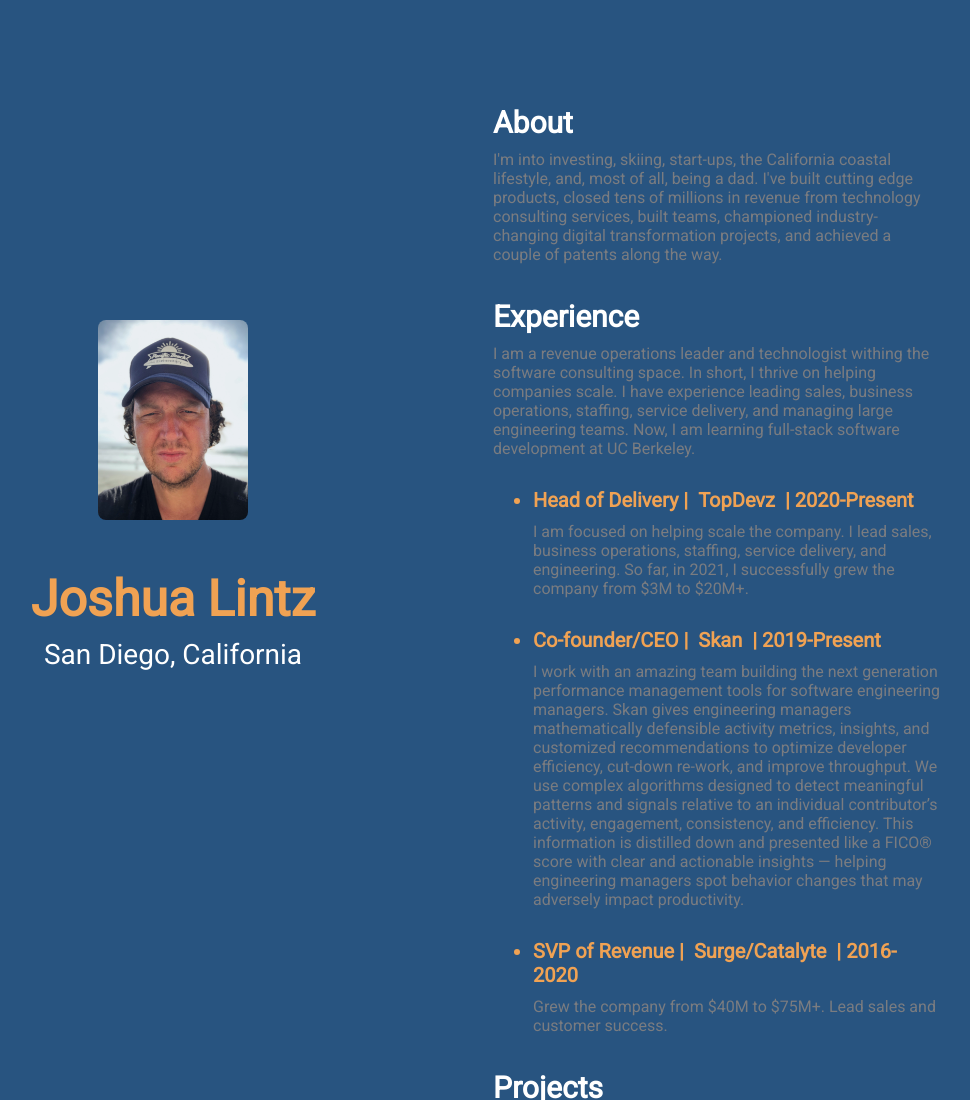
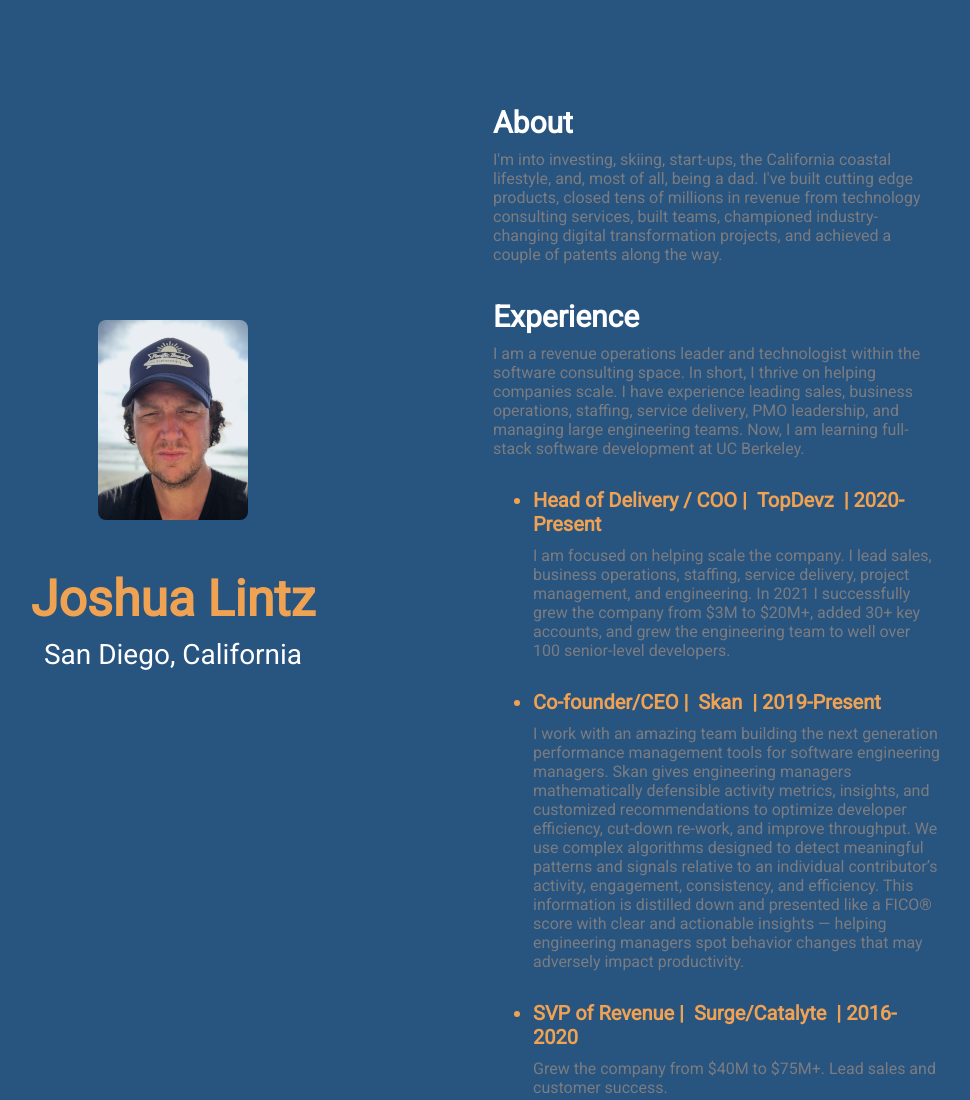
Before and after one commit to joshualintz/joshualintz, a plain HTML site: page index.html in a window 1280 px wide. Shown: the top 1100 px of the page, without its empty margins (147-1117 px from the left). Drawn offline with Linux system fonts and the light colour scheme.

Commit message:
updated TopDevz description and Overview

```diff
--- a/index.html
+++ b/index.html
@@ -29,16 +29,16 @@
             <div>
                 <h2>Experience</h2>
                 <p>
-                    I am a revenue operations leader and technologist withing the software consulting space.
-                    In short, I thrive on helping companies scale. I have experience leading sales, business operations, staffing, service delivery, and managing large engineering teams.
+                    I am a revenue operations leader and technologist within the software consulting space.
+                    In short, I thrive on helping companies scale. I have experience leading sales, business operations, staffing, service delivery, PMO leadership, and managing large engineering teams.
                     Now, I am learning full-stack software development at UC Berkeley.
                 </p>
                 <ul>
                     <li>
-                        <h3>Head of Delivery | <a href="https://www.topdevz.com" target="_blank">TopDevz</a> | 2020-Present</h3>
+                        <h3>Head of Delivery / COO | <a href="https://www.topdevz.com" target="_blank">TopDevz</a> | 2020-Present</h3>
                         <p>
-                            I am focused on helping scale the company. I lead sales, business operations, staffing, service delivery, and engineering.
-                            So far, in 2021, I successfully grew the company from $3M to $20M+.
+                            I am focused on helping scale the company. I lead sales, business operations, staffing, service delivery, project management, and engineering.
+                            In 2021 I successfully grew the company from $3M to $20M+, added 30+ key accounts, and grew the engineering team to well over 100 senior-level developers.
                         </p>
                     </li>
                     <li>
```
